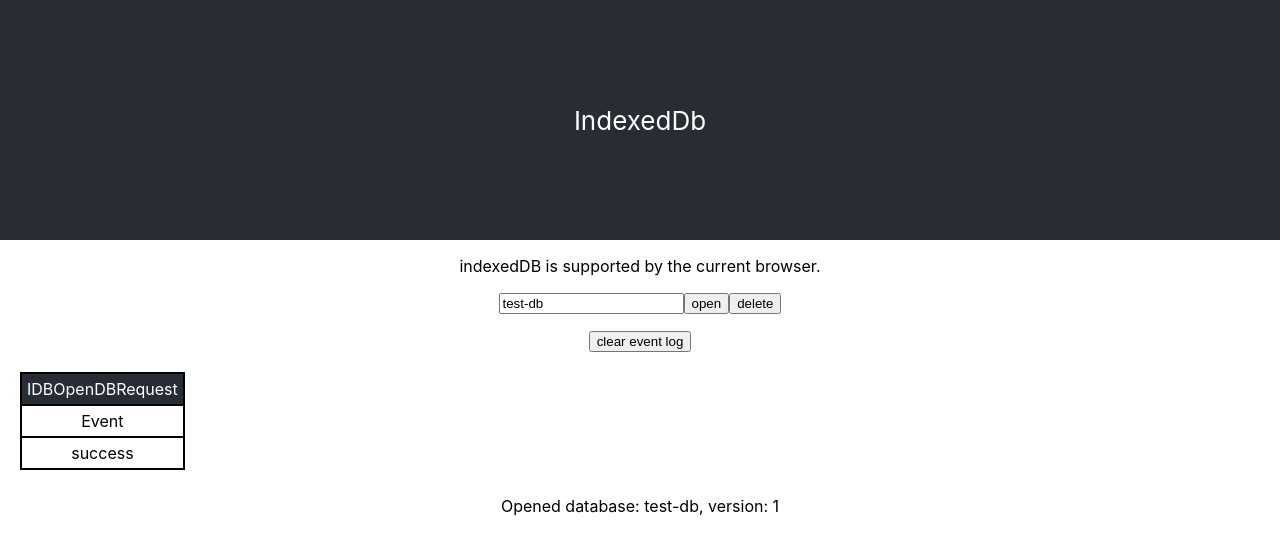
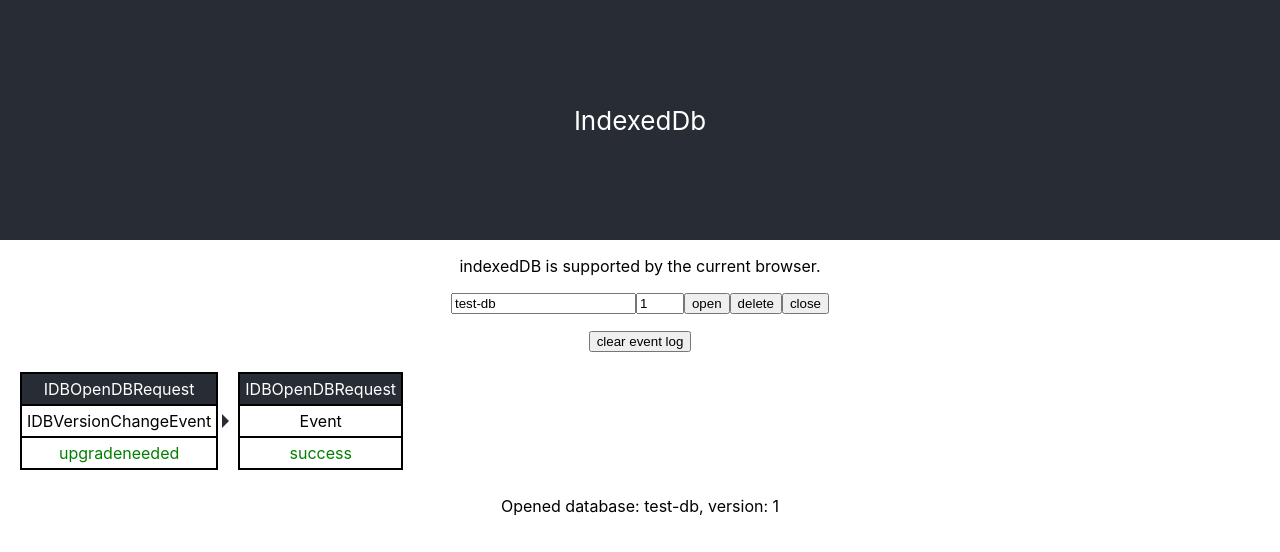
Before and after one commit to bubblecigar/bubblecigar-indexedDB, a React (Create React App) app: page / in a window 1280 px wide. Both pictures are taken after a click on the button "open". Shown: the top 552 px of the page. Built offline with nearby package versions, Linux system fonts and the light colour scheme.

Commit message:
add close button

```diff
--- a/src/App.js
+++ b/src/App.js
@@ -1,6 +1,8 @@
 import React from 'react'
 import './App.css'
 import styled from 'styled-components'
+
+const mainColor = '#282c34'
 
 function App () {
   return (
@@ -47,8 +49,8 @@ const EventCardStyle = styled.div`
     content: '';
     width: 0px;
     height: 0px;
-    border: 10px transparent solid;
-    border-left: 10px red solid;
+    border: 7px transparent solid;
+    border-left: 7px ${mainColor} solid;
     position: absolute;
     left: calc(100% + 5px);
     top: 50%;
@@ -56,7 +58,7 @@ const EventCardStyle = styled.div`
   }
 
   &:last-child::after{
-    border-left: 10px transparent solid;
+    border-left: 7px transparent solid;
   }
 `
 const EventCardItem = styled.div`
@@ -68,13 +70,13 @@ const EventCardItem = styled.div`
 const EventCard = ({ event }) => {
   return (
     <EventCardStyle>
-      <EventCardItem background='#282c34' color='#fff'>
+      <EventCardItem background={mainColor} color='#fff'>
         {stringifyObject(event.target)}
       </EventCardItem>
       <EventCardItem>
         {stringifyObject(event)}
       </EventCardItem>
-      <EventCardItem>
+      <EventCardItem color={event.type === 'error' ? 'red' : 'green'}>
         {event.type}
       </EventCardItem>
     </EventCardStyle>
@@ -83,24 +85,30 @@ const EventCard = ({ event }) => {
 
 const IDBContext = () => {
   const [name, setName] = React.useState('test-db')
-  // const [version, setVersion] = React.useState(1)
+  const [version, setVersion] = React.useState(1)
   const [idb, setIdb] = React.useState(null)
 
   const [eventQueue, setEventQueue] = React.useState([])
-  const pushEvent = event => setEventQueue([...eventQueue, event])
+  const eventQueueRef = React.useRef([])
+  const pushEvent = event => {
+    eventQueueRef.current.push(event)
+    syncQueue()
+  }
+
+  const syncQueue = () => setEventQueue([...eventQueueRef.current])
 
   const onNameChange = e => {
     setName(e.target.value)
   }
-  // const onVersionChange = e => {
-  //   setVersion(e.target.value)
-  // }
+  const onVersionChange = e => {
+    setVersion(e.target.value)
+  }
   const onOpen = e => {
     if (idb) {
       idb.close()
     }
 
-    const openRequest = window.indexedDB.open(name)
+    const openRequest = window.indexedDB.open(name, version)
     openRequest.addEventListener('success', e => {
       pushEvent(e)
       setIdb(e.currentTarget.result)
@@ -128,6 +136,12 @@ const IDBContext = () => {
       setIdb(null)
     })
   }
+  const onClose = e => {
+    if (idb) {
+      idb.close()
+      setIdb(null)
+    }
+  }
 
   return (
     <>
@@ -136,8 +150,15 @@ const IDBContext = () => {
           placeholder='database name'
           value={name} onChange={onNameChange}
         />
+        <input
+          style={{ width: '40px' }}
+          placeholder='version'
+          type='number' min={1}
+          value={version} onChange={onVersionChange}
+        />
         <button onClick={onOpen}>open</button>
         <button onClick={onDelete}>delete</button>
+        <button onClick={onClose}>close</button>
       </p>
       {eventQueue.length
         ? (
@@ -153,7 +174,7 @@ const IDBContext = () => {
       {
         idb && (
           <p>
-          Opened database: {idb.name}, version: {idb.version}
+            Opened database: {idb.name}, version: {idb.version}
           </p>
         )
       }
```
